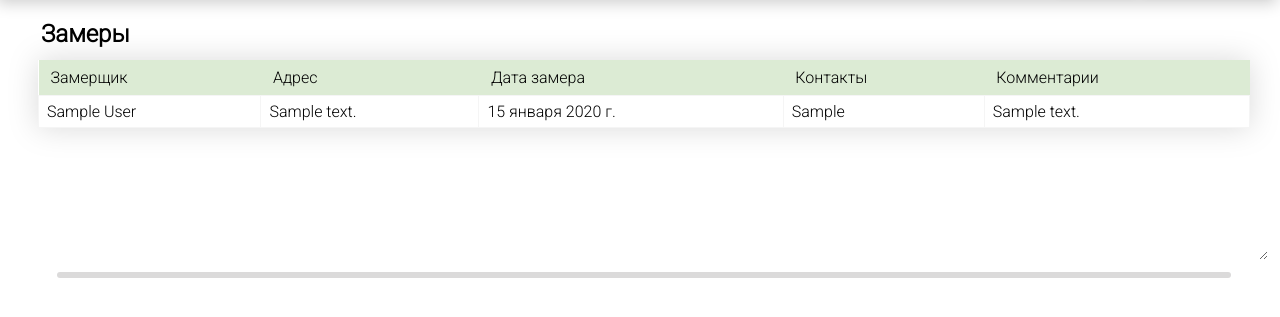
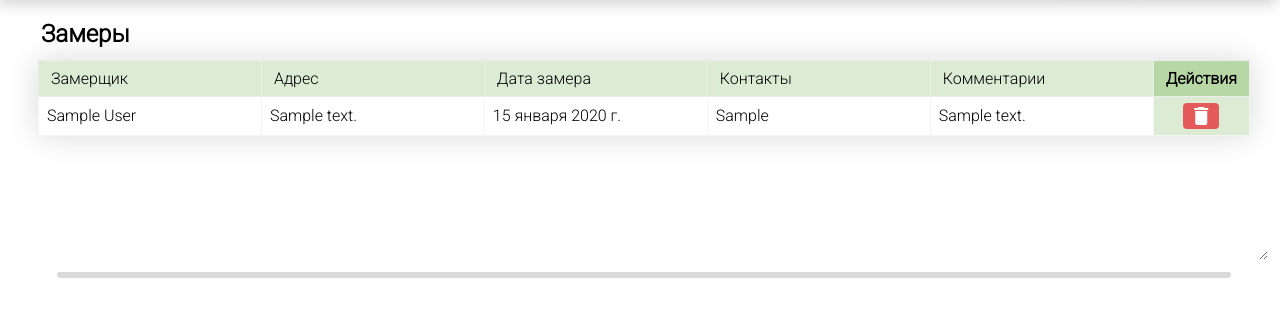
Before and after one commit to Jeyw1n/Glass-CRM, a Django app: page /forms/metrics in a window 1280 px wide. Shown: the part 56-373 px from the top of the page. Run offline with Django 4.2, Linux system fonts and the light colour scheme; tables that the repository leaves empty hold one stand-in row (values such as "Sample post").

Commit message:
Добавлена функциональная кнопка удаления записей

```diff
--- a/glass_crm/apps/main_forms/static/main_forms/css/table.css
+++ b/glass_crm/apps/main_forms/static/main_forms/css/table.css
@@ -18,9 +18,11 @@ th {
     padding: 8px 12px;
     font-weight: 500;
     text-align: left;
+    border: 1px solid #ededed;
 }
 
 td {
+    min-width: 132px;
     padding: 6px 8px;
     border: 1px solid #f5f5f5;
 }
@@ -34,3 +36,33 @@ td {
     width: 94%;
     touch-action: none;
 }
+
+
+/* Поля действий (пока-что только кнопка удаления) */
+th.action-field {
+    text-align: center;
+    background-color: #b7d8a5;
+}
+
+td.action-field {
+    min-width: auto;
+    background-color: #dcebd4;;
+    width: 0px;
+}
+
+button.action-field {
+    border: none;
+    background-color: #e45a5a;
+    border-radius: 4px;
+    color: white;
+}
+button.action-field:hover {
+    background-color: #ee2c2c;
+}
+td.action-field form {
+    padding: 0;
+    justify-content: center;
+    display: flex;
+    margin-left: auto;
+    margin-right: auto;
+}
--- a/glass_crm/apps/main_forms/templates/main_forms/base.html
+++ b/glass_crm/apps/main_forms/templates/main_forms/base.html
@@ -34,9 +34,9 @@
             <h2 class="col-dark-1" style="margin: 0;padding: 20px;color: white;margin-bottom: 12px;">Меню</h2>
             <div id="pivot_table"><a href="/forms/pivot_table"><i class="material-icons md-18">table_view</i>Cводная таблица</a></div>
             <hr>
+            <div id="customers"><a href="/forms/customers"><i class="material-icons md-18">group</i>Клиенты</a></div>
             <div id="contracts"><a href="/forms/contracts"><i class="material-icons md-18">sticky_note_2</i>Договоры</a></div>
             <div id="orders"><a href="/forms/orders"><i class="material-icons md-18">shopping_cart</i>Заказы</a></div>
-            <div id="customers"><a href="/forms/customers"><i class="material-icons md-18">group</i>Клиенты</a></div>
             <div id="installations"><a href="/forms/installations"><i class="material-icons md-18">build</i>Монтажи</a></div>
             <div id="metrics"><a href="/forms/metrics"><i class="material-icons md-18">square_foot</i>Замеры</a></div>
             <hr>
--- a/glass_crm/apps/main_forms/templates/main_forms/contracts.html
+++ b/glass_crm/apps/main_forms/templates/main_forms/contracts.html
@@ -17,6 +17,7 @@
         <th>Дата монтажа</th>
         <th>Дата доставки по договору</th>
         <th>Замерщик</th>
+        <th class="action-field"><b>Действия</b></th>
       </tr>
     </thead>
     <tbody>
@@ -33,6 +34,9 @@
         <td>{{ row.installation_date }}</td>
         <td>{{ row.delivery_date_by_contract }}</td>
         <td>{{ row.measurer }}</td>
+        <td class="action-field">
+          {% include "main_forms/snippet/action_buttons.html" %}
+        </td>
       </tr>
       {% endfor %}
     </tbody>
--- a/glass_crm/apps/main_forms/templates/main_forms/customers.html
+++ b/glass_crm/apps/main_forms/templates/main_forms/customers.html
@@ -11,6 +11,7 @@
         <th>Телефон</th>
         <th>Кол-во договоров</th>
         <th>Стоимость договоров</th>
+        <th class="action-field"><b>Действия</b></th>
       </tr>
     </thead>
     <tbody>
@@ -21,6 +22,9 @@
         <td>{{ row.phone }}</td>
         <td>{{ row.num_contracts }}</td>
         <td>{{ row.total_amount }}</td>
+        <td class="action-field">
+          {% include "main_forms/snippet/action_buttons.html" %}
+        </td>
       </tr>
       {% endfor %}
     </tbody>
--- a/glass_crm/apps/main_forms/templates/main_forms/installations.html
+++ b/glass_crm/apps/main_forms/templates/main_forms/installations.html
@@ -16,6 +16,7 @@
         <th>Стоимость м/п</th>
         <th>Доп. работы</th>
         <th>Сумма</th>
+        <th class="action-field"><b>Действия</b></th>
       </tr>
     </thead>
     <tbody>
@@ -31,6 +32,9 @@
         <td>{{ row.linear_meters_price }}</td>
         <td>{{ row.additional_works }}</td>
         <td>{{ row.total_amount }}</td>
+        <td class="action-field">
+          {% include "main_forms/snippet/action_buttons.html" %}
+        </td>
       </tr>
       {% endfor %}
     </tbody>
--- a/glass_crm/apps/main_forms/templates/main_forms/metrics.html
+++ b/glass_crm/apps/main_forms/templates/main_forms/metrics.html
@@ -11,6 +11,7 @@
         <th>Дата замера</th>
         <th>Контакты</th>
         <th>Комментарии</th>
+        <th class="action-field"><b>Действия</b></th>
       </tr>
     </thead>
     <tbody>
@@ -21,6 +22,9 @@
         <td>{{ row.metrics_date }}</td>
         <td>{{ row.contacts }}</td>
         <td>{{ row.comments }}</td>
+        <td class="action-field">
+          {% include "main_forms/snippet/action_buttons.html" %}
+        </td>
       </tr>
       {% endfor %}
     </tbody>
--- a/glass_crm/apps/main_forms/templates/main_forms/orders.html
+++ b/glass_crm/apps/main_forms/templates/main_forms/orders.html
@@ -15,6 +15,7 @@
         <th>Дата доставки от завода</th>
         <th>м<sup>2</sup></th>
         <th>Откосы</th>
+        <th class="action-field"><b>Действия</b></th>
       </tr>
     </thead>
     <tbody>
@@ -29,6 +30,9 @@
         <td>{{ row.delivery_date }}</td>
         <td>{{ row.square_meters }}</td>
         <td>{{ row.slopes }}</td>
+        <td class="action-field">
+          {% include "main_forms/snippet/action_buttons.html" %}
+        </td>
       </tr>
       {% endfor %}
     </tbody>
--- /dev/null
+++ b/glass_crm/apps/main_forms/templates/main_forms/snippet/action_buttons.html
@@ -0,0 +1,6 @@
+<form method="POST" action="{% url 'delete_item' model_name='Customer' row_id=row.id redirect_name='create_customer'  %}">
+    {% csrf_token %}
+    <button class="action-field" type="submit">
+        <i class="material-icons md-18" style="margin: 0;">delete</i>
+    </button>
+</form>
--- a/glass_crm/apps/main_forms/views.py
+++ b/glass_crm/apps/main_forms/views.py
@@ -1,7 +1,9 @@
 from django.shortcuts import render, redirect
 from django.db.models import Count, Sum, Max, OuterRef, Subquery, Prefetch
 from django.contrib.auth.decorators import login_required
+from django.contrib.admin.views.decorators import staff_member_required
 from django.urls import reverse
+from django.apps import apps
 
 from .forms import CustomerForm, ContractForm, OrderForm, MetricForm, InstallationForm
 from .models import Customer, Contract, Order, Metric, Installation
@@ -77,3 +79,12 @@ def create_installation(request):
     table_data = Installation.objects.annotate(square_meters=Subquery(subquery))
 
     return create_entity(request, table_data, InstallationForm, "main_forms/installations.html", ("installations", "Монтажи"))
+
+
+# Удаление записи в таблице.
+@staff_member_required
+def delete_item(request, model_name, row_id, redirect_name):
+    model = apps.get_model(app_label='main_forms', model_name=model_name)
+    row = model.objects.get(id=row_id)
+    row.delete()
+    return redirect(redirect_name)  # перенаправьте на страницу, которую вы передали в шаблоне
--- a/glass_crm/glass_crm/urls.py
+++ b/glass_crm/glass_crm/urls.py
@@ -23,4 +23,6 @@ urlpatterns = [
 
     path("forms/measurers", create_measurer, name="create_measurer"),
     path("forms/installers", create_installer, name="create_installer"),
+
+    path('delete/<str:model_name>/<int:row_id>/<str:redirect_name>/', views.delete_item, name='delete_item'),
 ]
```
Also changed, not shown: changelogs/0_5.md (+1 -0 lines), glass_crm/db.sqlite3.
